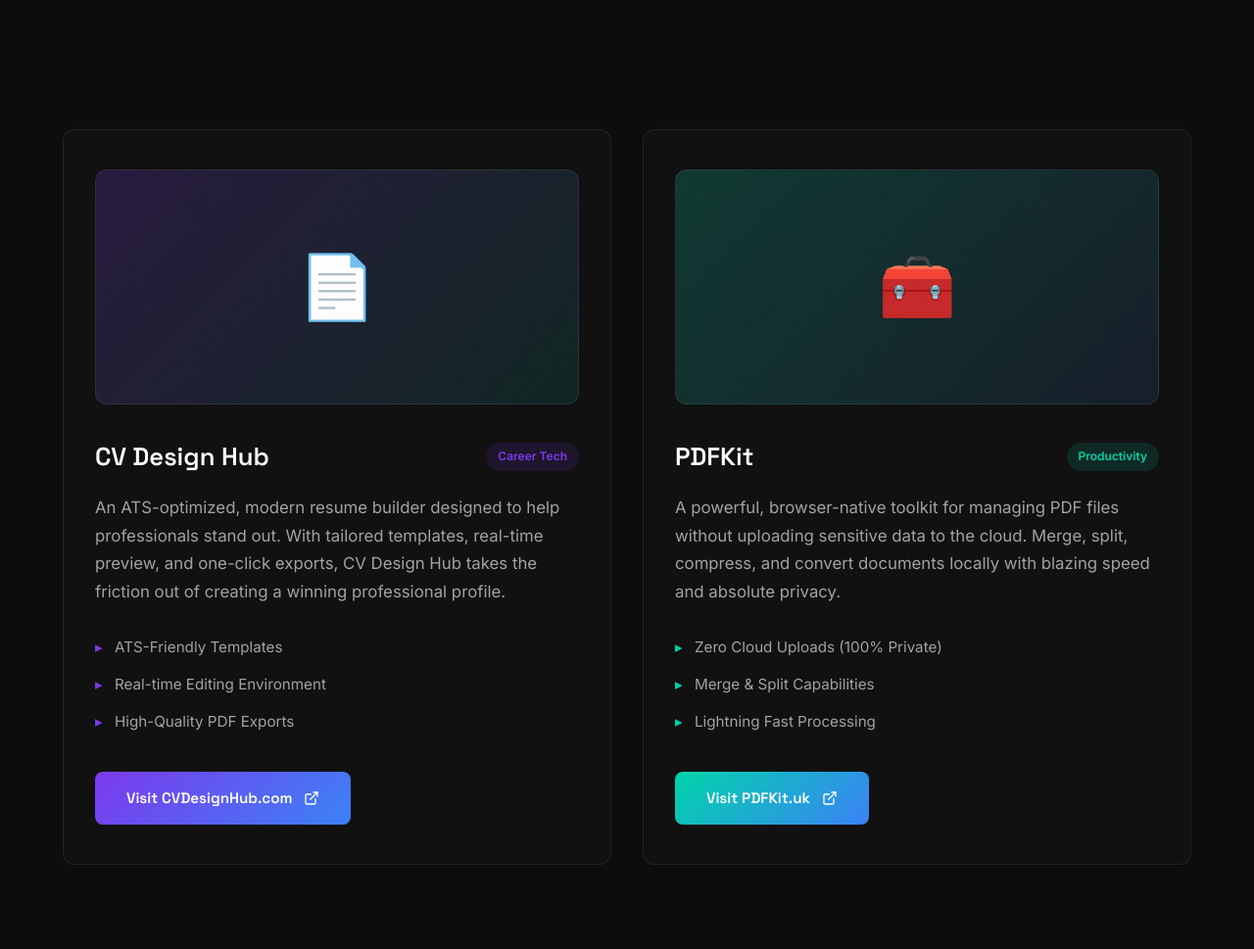
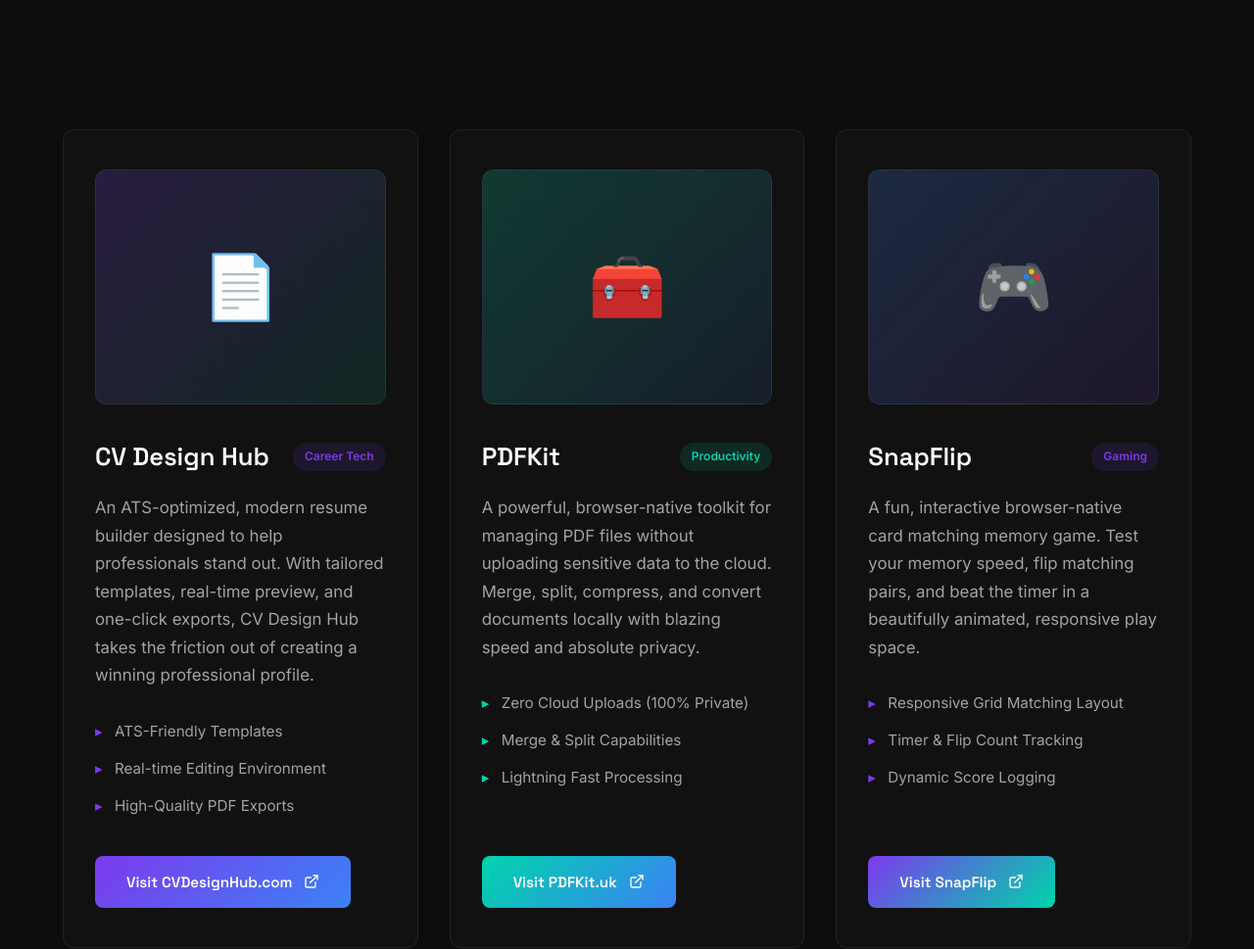
Before and after one commit to divyanshugautamlive/crowcent, a plain HTML site: page products.html in a window 1280 px wide. Shown: the part 500-1469 px from the top of the page at 98% size. Drawn offline with Linux system fonts and the light colour scheme.

Commit message:
Add SnapFlip card memory game to products page

```diff
--- a/products.html
+++ b/products.html
@@ -64,7 +64,7 @@
   <section class="section" id="products">
     <div class="container">
 
-      <div class="grid-2 stagger-children" style="margin-top: 32px;">
+      <div class="grid-3 stagger-children" style="margin-top: 32px;">
 
         <!-- Product 1: CV Design Hub -->
         <div class="glass-card reveal" style="display: flex; flex-direction: column;">
@@ -120,6 +120,35 @@
 
           <a href="https://pdfkit.uk" target="_blank" rel="noopener noreferrer" class="btn btn-primary" style="align-self: flex-start; background: linear-gradient(135deg, var(--accent-teal), var(--accent-blue));">
             Visit PDFKit.uk
+            <svg width="16" height="16" viewBox="0 0 24 24" fill="none" stroke="currentColor" stroke-width="2" stroke-linecap="round" stroke-linejoin="round" style="margin-left: 4px;"><path d="M18 13v6a2 2 0 0 1-2 2H5a2 2 0 0 1-2-2V8a2 2 0 0 1 2-2h6"/><polyline points="15 3 21 3 21 9"/><line x1="10" y1="14" x2="21" y2="3"/></svg>
+          </a>
+        </div>
+
+        <!-- Product 3: SnapFlip -->
+        <div class="glass-card reveal" style="display: flex; flex-direction: column;">
+          <div class="work-card-thumb" style="border-radius: 12px; height: 240px; margin-bottom: 32px; background: linear-gradient(135deg, rgba(59,130,246,0.2), rgba(124,58,237,0.1)); overflow: hidden; position: relative; border: 1px solid var(--border-glass);">
+            <div style="position: absolute; inset: 0; display: flex; align-items: center; justify-content: center; font-size: 4rem;">
+              🎮
+            </div>
+            <div class="grain-overlay"></div>
+          </div>
+
+          <div style="flex-grow: 1;">
+            <div style="display: flex; align-items: center; justify-content: space-between; margin-bottom: 16px;">
+              <h3 class="card-title" style="margin-bottom: 0; font-size: 1.6rem;">SnapFlip</h3>
+              <span class="work-card-tag" style="margin-bottom: 0; background: rgba(124,58,237,0.12); color: var(--accent-purple);">Gaming</span>
+            </div>
+            <p class="card-text" style="font-size: 1.05rem; margin-bottom: 24px;">A fun, interactive browser-native card matching memory game. Test your memory speed, flip matching pairs, and beat the timer in a beautifully animated, responsive play space.</p>
+
+            <ul style="margin-bottom: 32px;">
+              <li style="padding: 6px 0; font-size: 0.95rem; color: var(--text-body); position: relative; padding-left: 20px;"><span style="position: absolute; left: 0; color: var(--accent-purple);">▸</span> Responsive Grid Matching Layout</li>
+              <li style="padding: 6px 0; font-size: 0.95rem; color: var(--text-body); position: relative; padding-left: 20px;"><span style="position: absolute; left: 0; color: var(--accent-purple);">▸</span> Timer & Flip Count Tracking</li>
+              <li style="padding: 6px 0; font-size: 0.95rem; color: var(--text-body); position: relative; padding-left: 20px;"><span style="position: absolute; left: 0; color: var(--accent-purple);">▸</span> Dynamic Score Logging</li>
+            </ul>
+          </div>
+
+          <a href="https://snapflip-ruddy.vercel.app/" target="_blank" rel="noopener noreferrer" class="btn btn-primary" style="align-self: flex-start; background: linear-gradient(135deg, var(--accent-purple), var(--accent-teal));">
+            Visit SnapFlip
             <svg width="16" height="16" viewBox="0 0 24 24" fill="none" stroke="currentColor" stroke-width="2" stroke-linecap="round" stroke-linejoin="round" style="margin-left: 4px;"><path d="M18 13v6a2 2 0 0 1-2 2H5a2 2 0 0 1-2-2V8a2 2 0 0 1 2-2h6"/><polyline points="15 3 21 3 21 9"/><line x1="10" y1="14" x2="21" y2="3"/></svg>
           </a>
         </div>
```
